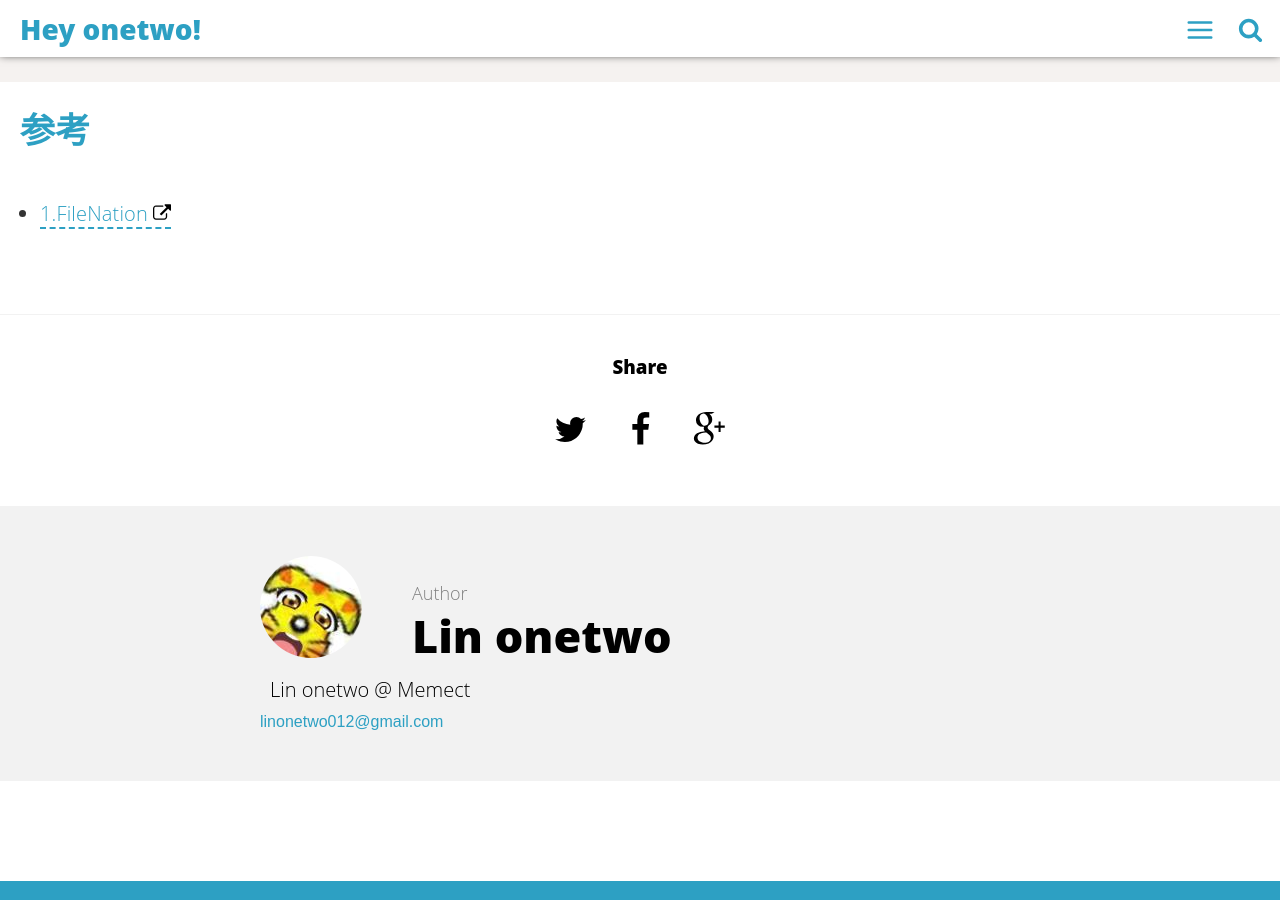
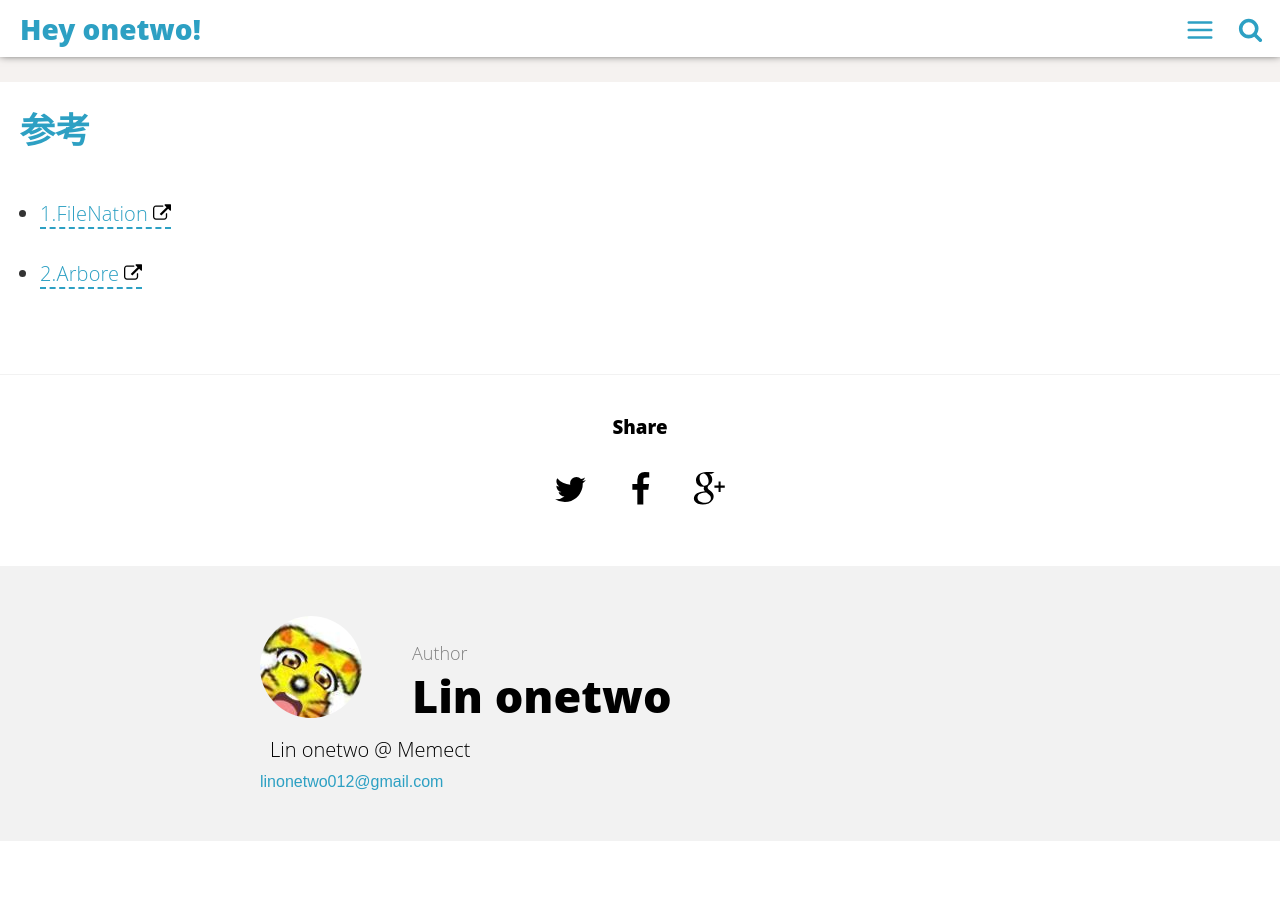
Before and after one commit to linonetwo/linonetwo.github.io, a Jekyll site: the page built from _posts/2018-03-06-JS-IPFS文件添加招式表.md, in a window 1280 px wide and 900 px high, scrolled down 2834 px. Built offline with Jekyll 4.4.1, drawn with Linux system fonts in a browser that asks for light colours; comment, search, counter and statistics services are not loaded.

Commit message:
add Arbore

```diff
--- a/_posts/2018-03-06-JS-IPFS文件添加招式表.md
+++ b/_posts/2018-03-06-JS-IPFS文件添加招式表.md
@@ -102,3 +102,4 @@ function onUpload(event: SyntheticInputEvent<EventTarget>) {
 ## 参考
 
 - [<span id="1">1.FileNation</span>](https://github.com/FileNation/FileNation/blob/6c29fdec6494c1674ac71c1c0555d94eec72a7b9/src/app/ipfs.service.ts#L28)
+- [<span id="2">2.Arbore</span>](https://github.com/MichaelMure/Arbore/blob/master/app/ipfs/ipfsMain.js)
```
